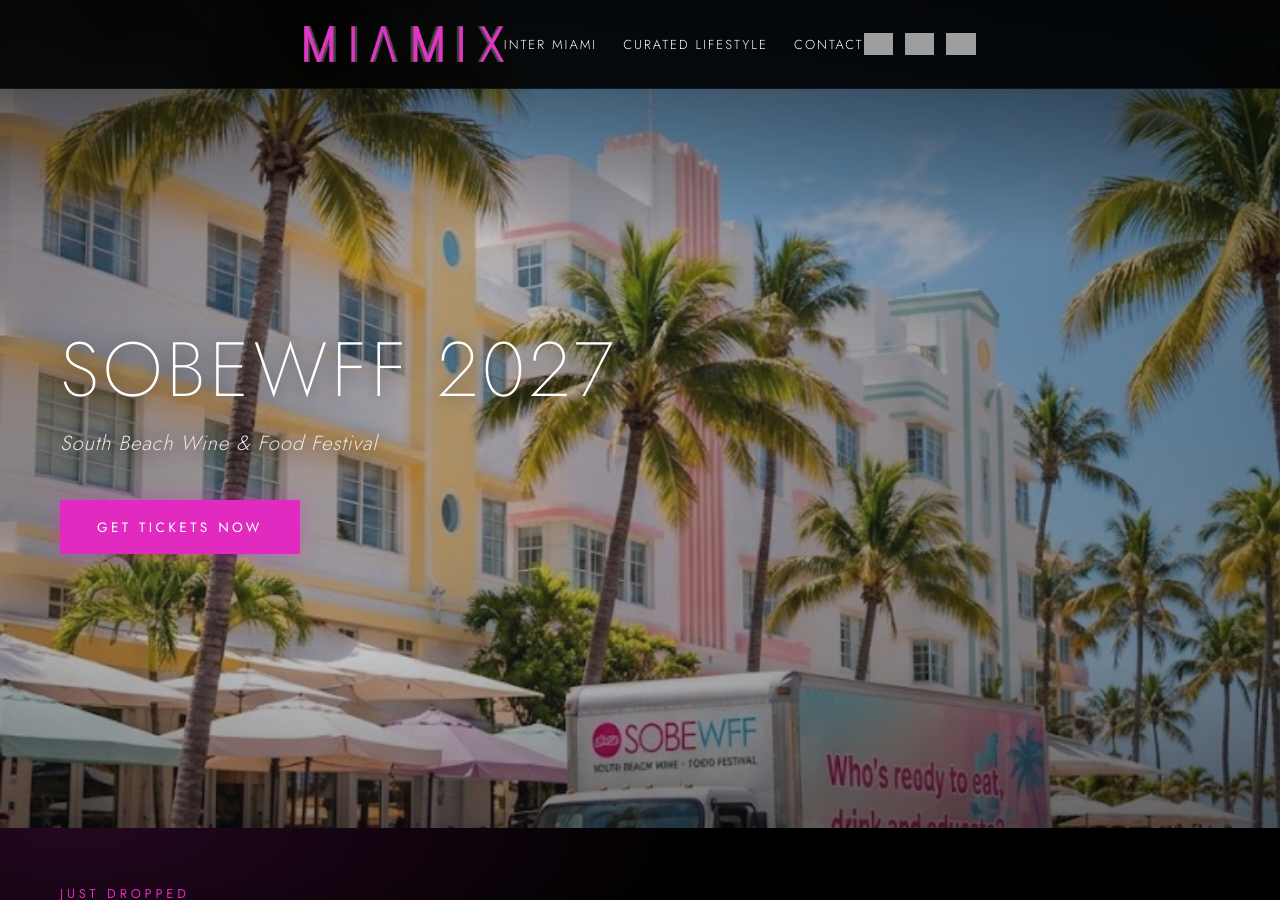
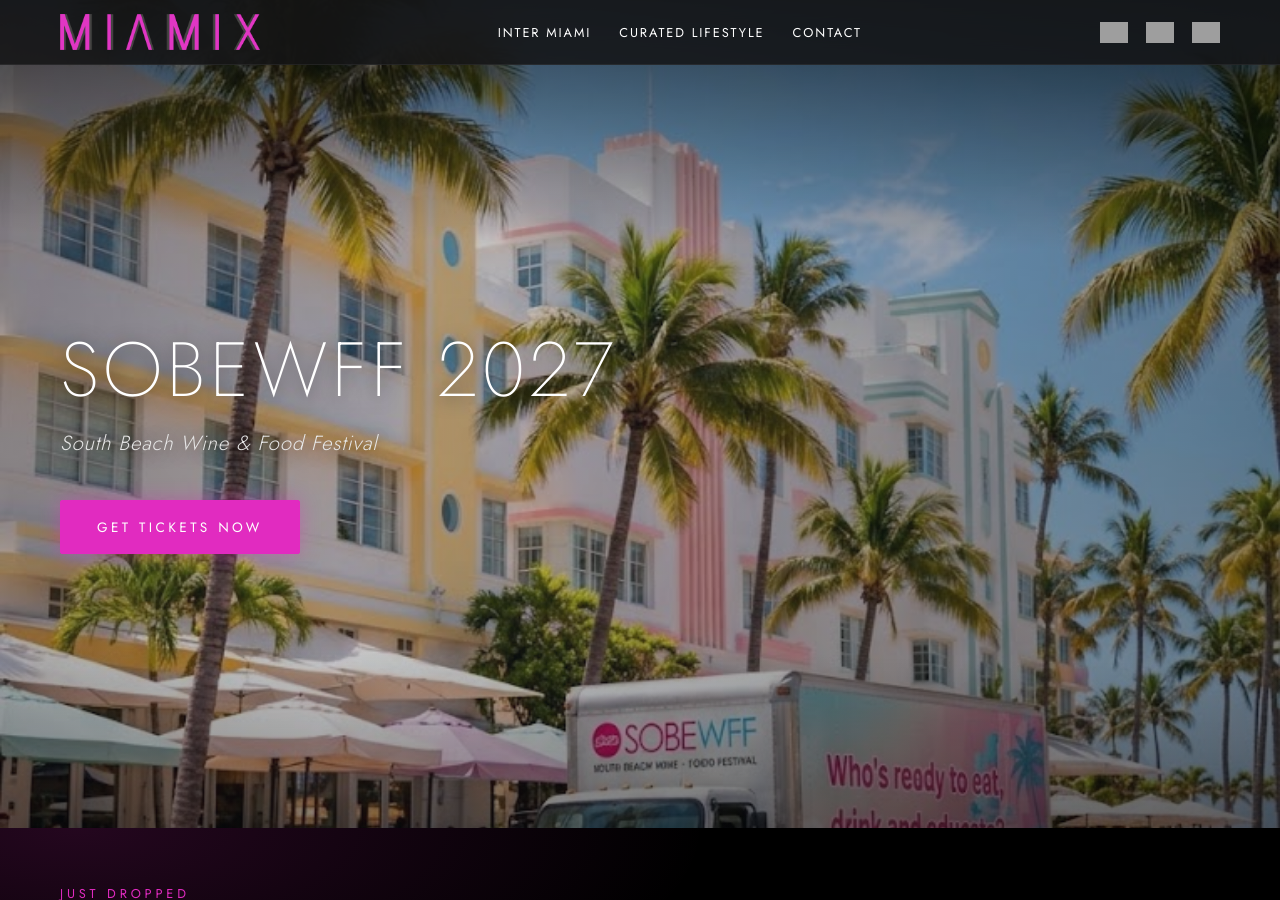
Before and after one commit to MIAMIX-io/MIAMIX.VIP-Site, a Jekyll site: the page built from index.html, in a window 1280 px wide and 900 px high. Built offline with Jekyll 4.4.1, drawn with Linux system fonts in a browser that asks for light colours; grey boxes are pictures that could not be loaded.

Commit message:
Update site.css

```diff
--- a/assets/css/site.css
+++ b/assets/css/site.css
@@ -16,326 +16,101 @@
 a { text-decoration: none; color: inherit; }
 img { max-width: 100%; }
 :focus-visible { outline: 2px solid var(--primary-pink); outline-offset: 3px; }
-
-/* Clear default list bullet styling */
 ul, ol { list-style: none; margin: 0; padding: 0; }
 
-/* --- HEADER / DESKTOP NAV --- */
-header {
-    position: fixed; top: 0; width: 100%; display: flex; justify-content: space-between;
-    align-items: center; gap: 24px; padding: 14px 40px; color: #fff; z-index: 1000;
-    background: rgba(20, 20, 22, .55);
+/* --- HEADER / NAV - ONE system only --- */
+.site-header {
+    position: fixed; top: 0; left: 0; right: 0; z-index: 1000;
+    background: rgba(20, 20, 22, .85);
     backdrop-filter: blur(24px) saturate(1.2);
     -webkit-backdrop-filter: blur(24px) saturate(1.2);
     border-bottom: 1px solid rgba(255, 255, 255, .06);
 }
+.header-inner {
+    display: flex; align-items: center; justify-content: space-between;
+    gap: 24px; max-width: 1200px; margin: 0 auto; padding: 14px 20px; position: relative;
+}
 .logo { flex-shrink: 0; }
 .logo img { height: 36px; width: auto; max-width: 220px; display: block; }
-/* Desktop Navigation Layout */
-.nav-center {
-    display: flex;
-    align-items: center;
-    gap: 32px;
-    flex: 1 1 auto;
-    justify-content: center;
-    min-width: 0;
+.main-nav { flex: 1 1 auto; display: flex; justify-content: center; min-width: 0; }
+.main-nav > ul { display: flex; align-items: center; gap: 28px; }
+.nav-item { position: relative; font-size: 0.8rem; font-weight: 400; letter-spacing: 0.15em; text-transform: uppercase; }
+.nav-item a { color: var(--text-main); transition: color 0.2s ease, text-shadow 0.2s ease; }
+.nav-item a:hover, .nav-item:hover > a { color: var(--primary-pink); text-shadow: 0 0 12px rgba(225, 43, 192, 0.4); }
+
+/* Dropdown - desktop */
+.has-dropdown { position: relative; }
+.has-dropdown::after { content: ""; position: absolute; top: 100%; left: -20px; right: -20px; height: 16px; }
+.dropdown {
+    display: none; position: absolute; top: 100%; left: 50%; transform: translateX(-50%);
+    margin-top: 14px; min-width: 220px; background: rgba(17, 17, 17, 0.95);
+    backdrop-filter: blur(16px); border: 1px solid rgba(255, 255, 255, 0.08); border-radius: 4px;
+    padding: 10px 0; box-shadow: 0 16px 40px rgba(0, 0, 0, 0.8), 0 0 15px rgba(225, 43, 192, 0.15); z-index: 1010;
 }
-.nav-center ul {
-    display: flex;
-    align-items: center;
-    gap: 28px;
-    list-style: none;
-}
-.nav-item {
-    position: relative;
-    font-size: 0.8rem;
-    font-weight: 400;
-    letter-spacing: 0.15em;
-    text-transform: uppercase;
-}
-.nav-item a,
-.nav-item button {
-    color: var(--text-main);
-    background: transparent;
-    border: none;
-    font: inherit;
-    cursor: pointer;
-    transition: color 0.2s ease, text-shadow 0.2s ease;
-}
-.nav-item a:hover,
-.nav-item:hover > a,
-.nav-item:hover > button {
-    color: var(--primary-pink);
-    text-shadow: 0 0 12px rgba(225, 43, 192, 0.4);
-}
+.has-dropdown:hover .dropdown, .has-dropdown:focus-within .dropdown, .has-dropdown.open .dropdown { display: block; }
+.dropdown li { display: block; width: 100%; }
+.dropdown a { display: block; padding: 8px 20px; font-size: 0.75rem; letter-spacing: 0.1em; text-transform: capitalize; color: var(--text-muted); text-align: left; white-space: nowrap; transition: all 0.2s ease; }
+.dropdown a:hover { color: var(--text-main); background: rgba(225, 43, 192, 0.15); padding-left: 24px; }
 
-/* Dropdown Menu (Desktop) */
-.nav-item.dropdown {
-    position: relative;
-}
-/* Bridge the gap so moving the mouse down to the menu does not close it */
-.nav-item.dropdown::after {
-    content: "";
-    position: absolute;
-    top: 100%;
-    left: -20px;
-    right: -20px;
-    height: 16px;
-}
-.nav-item.dropdown .dropdown-menu {
-    display: none;
-    position: absolute;
-    top: 100%;
-    left: 50%;
-    transform: translateX(-50%);
-    margin-top: 14px;
-    min-width: 220px;
-    background: rgba(17, 17, 17, 0.95);
-    backdrop-filter: blur(16px);
-    border: 1px solid rgba(255, 255, 255, 0.08);
-    border-radius: 4px;
-    padding: 10px 0;
-    box-shadow: 0 16px 40px rgba(0, 0, 0, 0.8), 0 0 15px rgba(225, 43, 192, 0.15);
-    z-index: 1010;
-}
-.nav-item.dropdown:hover .dropdown-menu,
-.nav-item.dropdown:focus-within .dropdown-menu,
-.nav-item.dropdown.open .dropdown-menu {
-    display: block;
-}
-.dropdown-menu li {
-    display: block;
-    width: 100%;
-}
-.dropdown-menu a {
-    display: block;
-    padding: 8px 20px;
-    font-size: 0.75rem;
-    letter-spacing: 0.1em;
-    text-transform: capitalize;
-    color: var(--text-muted);
-    text-align: left;
-    white-space: nowrap;
-    transition: all 0.2s ease;
-}
-.dropdown-menu a:hover {
-    color: var(--text-main);
-    background: rgba(225, 43, 192, 0.15);
-    padding-left: 24px;
-}
-
-/* Right Nav Controls / Social Icons */
-.nav-right {
-    display: flex;
-    align-items: center;
-    gap: 18px;
-    flex-shrink: 0;
-}
-.mobile-menu-toggle {
-    display: none; /* Hide hamburger toggle on desktop */
-}
+.header-socials { display: flex; gap: 18px; align-items: center; flex-shrink: 0; }
+.header-socials a { display: flex; align-items: center; justify-content: center; width: 28px; height: 28px; }
+.header-socials img { width: 100%; height: 100%; object-fit: contain; }
+.menu-btn { display: none; }
 
 /* --- HERO SECTION --- */
 .hero {
-    position: relative;
-    min-height: 85vh;
-    display: flex;
-    align-items: center;
-    justify-content: center;
-    text-align: center;
-    padding: 120px 20px 60px;
-    background-size: cover;
-    background-position: center 90%;
-    overflow: hidden;
+    position: relative; min-height: 85vh; display: flex; align-items: center; justify-content: center;
+    text-align: center; padding: 120px 20px 60px; background-size: cover; background-position: center 90%; overflow: hidden;
 }
 .hero::before {
-    content: "";
-    position: absolute;
-    inset: 0;
-    background: linear-gradient(
-        180deg,
-        rgba(0, 0, 0, 0.65) 0%,
-        rgba(0, 0, 0, 0.4) 50%,
-        rgba(0, 0, 0, 0.95) 100%
-    );
+    content: ""; position: absolute; inset: 0;
+    background: linear-gradient(180deg, rgba(0, 0, 0, 0.65) 0%, rgba(0, 0, 0, 0.4) 50%, rgba(0, 0, 0, 0.95) 100%);
     z-index: 1;
 }
-.hero-content {
-    position: relative;
-    z-index: 2;
-    max-width: 850px;
-    margin: 0 auto;
-}
-.hero-badge {
-    display: inline-block;
-    font-size: 0.7rem;
-    font-weight: 500;
-    letter-spacing: 0.25em;
-    color: var(--primary-pink);
-    text-transform: uppercase;
-    margin-bottom: 12px;
-}
-.hero-title {
-    font-size: clamp(2.5rem, 6vw, 4.8rem);
-    font-weight: 200;
-    letter-spacing: 0.05em;
-    line-height: 1.05;
-    text-transform: uppercase;
-    margin-bottom: 10px;
-    color: var(--text-main);
-}
-.hero-subtitle {
-    font-size: clamp(1rem, 2vw, 1.35rem);
-    font-weight: 300;
-    font-style: italic;
-    color: var(--text-muted);
-    letter-spacing: 0.05em;
-    margin-bottom: 30px;
-}
-.hero-btn {
-    display: inline-block;
-    padding: 12px 32px;
-    font-size: 0.75rem;
-    font-weight: 400;
-    letter-spacing: 0.2em;
-    text-transform: uppercase;
-    color: #ffffff;
-    background: var(--primary-pink);
-    border: 1px solid var(--primary-pink);
-    border-radius: 2px;
-    box-shadow: 0 0 20px rgba(225, 43, 192, 0.4);
-    transition: all 0.25s ease;
-}
-.hero-btn:hover {
-    background: transparent;
-    color: var(--primary-pink);
-    box-shadow: 0 0 30px rgba(225, 43, 192, 0.7);
-    transform: translateY(-2px);
+.hero-content { position: relative; z-index: 2; max-width: 850px; margin: 0 auto; }
+.hero-badge { display: inline-block; font-size: 0.7rem; font-weight: 500; letter-spacing: 0.25em; color: var(--primary-pink); text-transform: uppercase; margin-bottom: 12px; }
+.hero-title { font-size: clamp(2.5rem, 6vw, 4.8rem); font-weight: 200; letter-spacing: 0.05em; line-height: 1.05; text-transform: uppercase; margin-bottom: 10px; color: var(--text-main); }
+.hero-subtitle { font-size: clamp(1rem, 2vw, 1.35rem); font-weight: 300; font-style: italic; color: var(--text-muted); letter-spacing: 0.05em; margin-bottom: 30px; }
+.hero-btn { display: inline-block; padding: 12px 32px; font-size: 0.75rem; font-weight: 400; letter-spacing: 0.2em; text-transform: uppercase; color: #ffffff; background: var(--primary-pink); border: 1px solid var(--primary-pink); border-radius: 2px; box-shadow: 0 0 20px rgba(225, 43, 192, 0.4); transition: all 0.25s ease; }
+.hero-btn:hover { background: transparent; color: var(--primary-pink); box-shadow: 0 0 30px rgba(225, 43, 192, 0.7); transform: translateY(-2px); }
+
+/* --- MID-DESKTOP: 901-1150px --- */
+@media (min-width: 901px) and (max-width: 1150px) {
+    .header-inner { padding: 12px 20px; gap: 16px; }
+    .logo img { height: 28px; }
+    .main-nav > ul { gap: 18px; }
+    .nav-item { font-size: 0.72rem; letter-spacing: 0.1em; }
+    .header-socials { gap: 12px; }
 }
 
-/* --- MID-DESKTOP: 901-1150px — tighten nav before mobile breakpoint --- */
-@media (min-width: 901px) and (max-width: 1150px) {
-    header { padding: 12px 24px; gap: 16px; }
+/* --- MOBILE NAV --- */
+@media (max-width: 900px) {
+    .header-inner { padding: 12px 20px; }
     .logo img { height: 28px; }
-    .nav-center { gap: 20px; }
-    .nav-center ul { gap: 18px; }
-    .nav-item { font-size: 0.72rem; letter-spacing: 0.1em; }
-    .nav-right { gap: 12px; }
-    .social-icon { width: 24px; height: 24px; }
-}
-
-/* --- MOBILE RESPONSIVE NAV --- */
-@media (max-width: 900px) {
-    header { padding: 12px 20px; }
-    .logo img { height: 24px; }
-
-    /* MENU / CLOSE text instead of the glyph */
-    .mobile-menu-toggle { display: block; font-size: 0; padding: 8px 0; background: none; border: 0; box-shadow: none; -webkit-appearance: none; appearance: none; line-height: 24px; text-shadow: 0 2px 14px rgba(0,0,0,.9); }
-    .mobile-menu-toggle::after { content: "MENU"; font: 300 .85rem 'Jost', sans-serif; letter-spacing: .2em; color: #fff; line-height: 24px; }
-    header:has(.nav-center.active) .mobile-menu-toggle::after { content: "CLOSE"; }
-    .nav-right { display: none; }
-
-    /* Transparent floating panel */
-    .nav-center {
-        position: fixed; top: 48px; right: 0; left: auto; width: 270px; height: auto;
-        max-height: calc(100vh - 48px); overflow-y: auto; display: none;
-        flex-direction: column; align-items: flex-end; justify-content: flex-start;
-        gap: 18px; padding: 22px 24px 40px; background: none; border: 0; box-shadow: none;
-        transition: none; isolation: isolate; z-index: 1001;
-    }
-    .nav-center ul { flex-direction: column; align-items: flex-end; gap: 16px; width: 100%; }
-    .nav-center.active { display: flex; right: 0; }
-    .nav-center::before {
-        content: ""; position: absolute; inset: -10px 0 -30px 0; z-index: -1; pointer-events: none;
-        background: linear-gradient(180deg, rgba(0,0,0,0) 0%, rgba(0,0,0,.75) 14%, rgba(0,0,0,.68) 70%, rgba(0,0,0,0) 100%);
-        -webkit-mask-image: linear-gradient(90deg, transparent 0%, #000 45%);
-                mask-image: linear-gradient(90deg, transparent 0%, #000 45%);
-    }
-    .nav-item { padding: 0 !important; width: auto; text-align: right; font-size: .8rem; text-shadow: 0 1px 10px rgba(0,0,0,.8); }
-    .nav-item.dropdown .dropdown-menu { position: static; transform: none; display: none; margin-top: 12px; padding: 0; background: none; box-shadow: none; border: 0; min-width: 0; }
-    .nav-item.dropdown.mobile-open .dropdown-menu { display: block; }
-    .dropdown-menu a { padding: 10px 0; font-size: .75rem; text-align: right; }
+    .header-socials { display: none !important; }
+    .main-nav { display: none; }
+    .menu-btn { display: flex !important; align-items: center; gap: 8px; background: none; border: 0; color: #fff; font-family: Jost, sans-serif; font-size: 14px; letter-spacing: 2px; cursor: pointer; margin-left: auto; flex-shrink: 0; }
+    .main-nav.open { display: block; position: absolute; top: 100%; right: 0; left: auto; width: 280px; background: #000; border-top: 2px solid #E12BC0; padding: 16px 20px 20px; }
+    .main-nav.open > ul { display: block; }
+    .main-nav.open .nav-item { display: block; margin: 12px 0; text-align: right; }
+    .main-nav.open .dropdown { display: none; position: static; transform: none; margin-top: 8px; padding: 0; background: none; box-shadow: none; border: 0; min-width: 0; }
+    .main-nav.open .has-dropdown.open .dropdown { display: block; }
+    .main-nav.open .dropdown a { padding: 10px 0; font-size: 0.75rem; text-align: right; }
 }
 
 /* --- FOOTER --- */
 footer {
     text-align: center; padding: 60px 20px;
-    background:
-        radial-gradient(700px 220px at 50% 0%, rgba(225, 43, 192, 0.22), transparent 70%),
-        #000;
+    background: radial-gradient(700px 220px at 50% 0%, rgba(225, 43, 192, 0.22), transparent 70%), #000;
     border-top: 1px solid var(--primary-pink);
 }
 .footer-logo img { height: 80px; width: auto; margin: 0 auto 20px auto; display: block; }
 .footer-copy { margin-top: 24px; font-size: .75rem; font-weight: 300; color: var(--text-muted); letter-spacing: .2em; text-transform: uppercase; }
+footer .social-icons { display: flex; gap: 18px; align-items: center; justify-content: center; margin-top: 8px; }
+footer .social-icon { display: flex; align-items: center; justify-content: center; width: 28px; height: 28px; }
+footer .social-icon img { width: 100%; height: 100%; object-fit: contain; }
 
 @media (prefers-reduced-motion: reduce) {
     html { scroll-behavior: auto; }
-    .nav-center, .nav-item, .social-icon { transition: none; }
+    .nav-item { transition: none; }
 }
-.social-icons { display: flex; gap: 18px; align-items: center; }
-.social-icon { display: flex; align-items: center; justify-content: center; width: 28px; height: 28px; }
-.social-icon img { width: 100%; height: 100%; object-fit: contain; }
-footer .social-icons { justify-content: center; margin-top: 8px; }
-
-/* MOBILE NAV - menu on right, no socials */
-.menu-btn { display: none; }
-
-@media (max-width: 900px) {
-  .header-inner { justify-content: space-between; }
-  .header-socials { display: none !important; }
-  .menu-btn {
-    display: flex !important;
-    align-items: center;
-    gap: 8px;
-    background: none;
-    border: 0;
-    color: #fff;
-    font-family: Jost, sans-serif;
-    font-size: 14px;
-    letter-spacing: 2px;
-    cursor: pointer;
-    margin-left: auto;
-  }
-  .main-nav { display: none; }
-  .main-nav.open {
-    display: block;
-    position: absolute;
-    top: 100%;
-    right: 0;
-    left: auto;
-    width: 260px;
-    background: #000;
-    border-top: 2px solid #E12BC0;
-    padding: 16px 20px 20px;
-    z-index: 100;
-  }
-  .main-nav.open ul { display: block; }
-  .main-nav.open li { display: block; margin: 12px 0; }
-  .main-nav.open .dropdown { display: none; position: static; box-shadow: none; padding: 8px 0 0 12px; }
-  .main-nav.open .has-dropdown.open .dropdown { display: block; }
-}
-/* HEADER - unified names */
-.site-header { position: fixed; top: 0; left: 0; right: 0; z-index: 100; background: rgba(0,0,0,0.88); }
-.header-inner { display: flex !important; flex-direction: row !important; align-items: center; justify-content: space-between; max-width: 1200px; margin: 0 auto; padding: 12px 20px; position: relative; }
-.logo { flex-shrink: 0; }
-.logo img { height: 36px; width: auto; display: block; }
-.main-nav ul { display: flex; gap: 26px; list-style: none; margin: 0; padding: 0; align-items: center; }
-.main-nav a { color: #fff; text-decoration: none; font-family: Jost, sans-serif; font-size: 13px; letter-spacing: 2px; text-transform: uppercase; font-weight: 300; }
-.main-nav .dropdown { display: none; position: absolute; top: 100%; left: 0; background: #000; border-top: 2px solid #E12BC0; list-style: none; padding: 12px 0; min-width: 200px; }
-.main-nav .has-dropdown { position: relative; }
-.main-nav .has-dropdown:hover .dropdown, .main-nav .has-dropdown:focus-within .dropdown { display: block; }
-.main-nav .dropdown li { display: block; padding: 8px 20px; }
-.header-socials { display: flex; gap: 12px; align-items: center; flex-shrink: 0; }
-.header-socials img { height: 22px; width: auto; display: block; }
-.menu-btn { display: none; }
-
-@media (max-width: 900px) {
-  .header-socials { display: none !important; }
-  .main-nav { display: none; }
-  .menu-btn { display: flex !important; align-items: center; gap: 8px; background: none; border: 0; color: #fff; font-family: Jost, sans-serif; font-size: 14px; letter-spacing: 2px; cursor: pointer; margin-left: auto; flex-shrink: 0; }
-  .main-nav.open { display: block; position: absolute; top: 100%; right: 0; left: auto; width: 280px; background: #000; border-top: 2px solid #E12BC0; padding: 16px 20px 20px; }
-  .main-nav.open ul { display: block; }
-  .main-nav.open li { display: block; margin: 12px 0; }
-  .main-nav.open .dropdown { display: none; position: static; border: 0; padding: 8px 0 0 14px; }
-  .main-nav.open .has-dropdown.open .dropdown { display: block; }
-}
```
